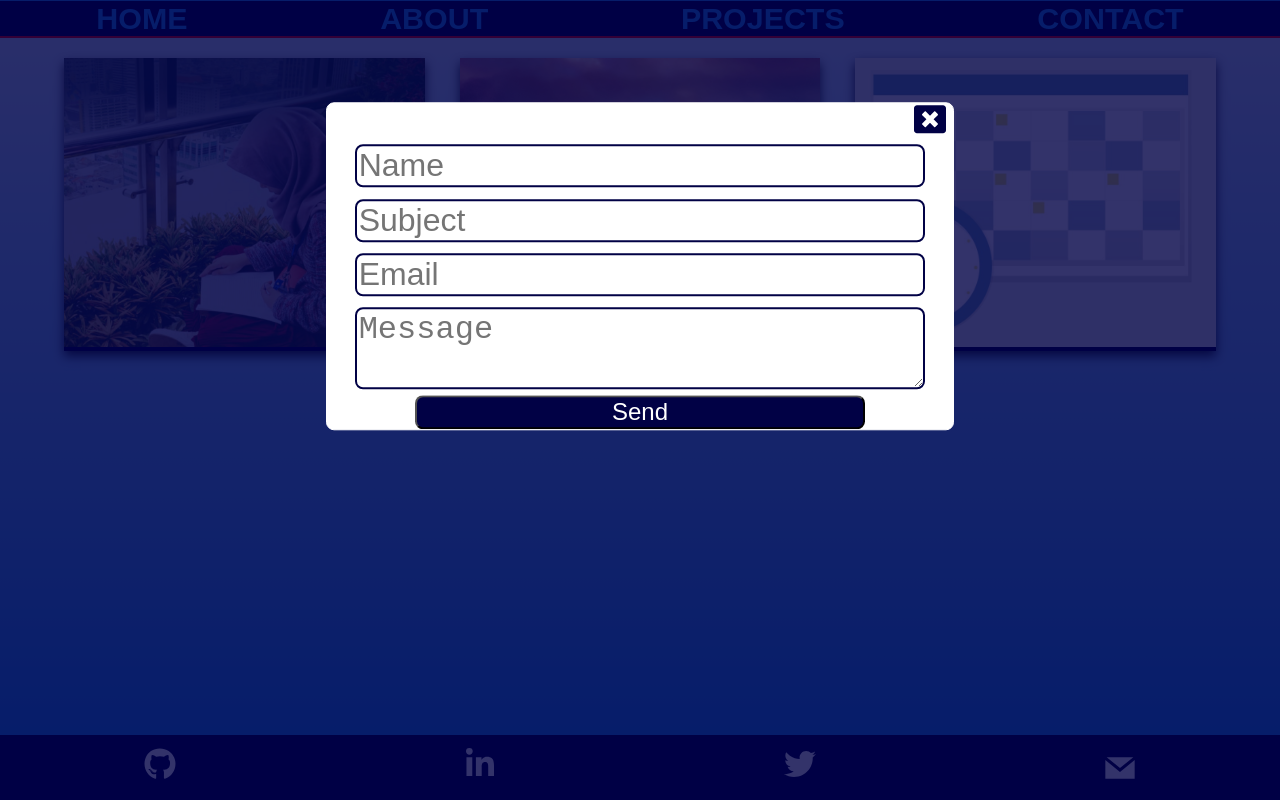
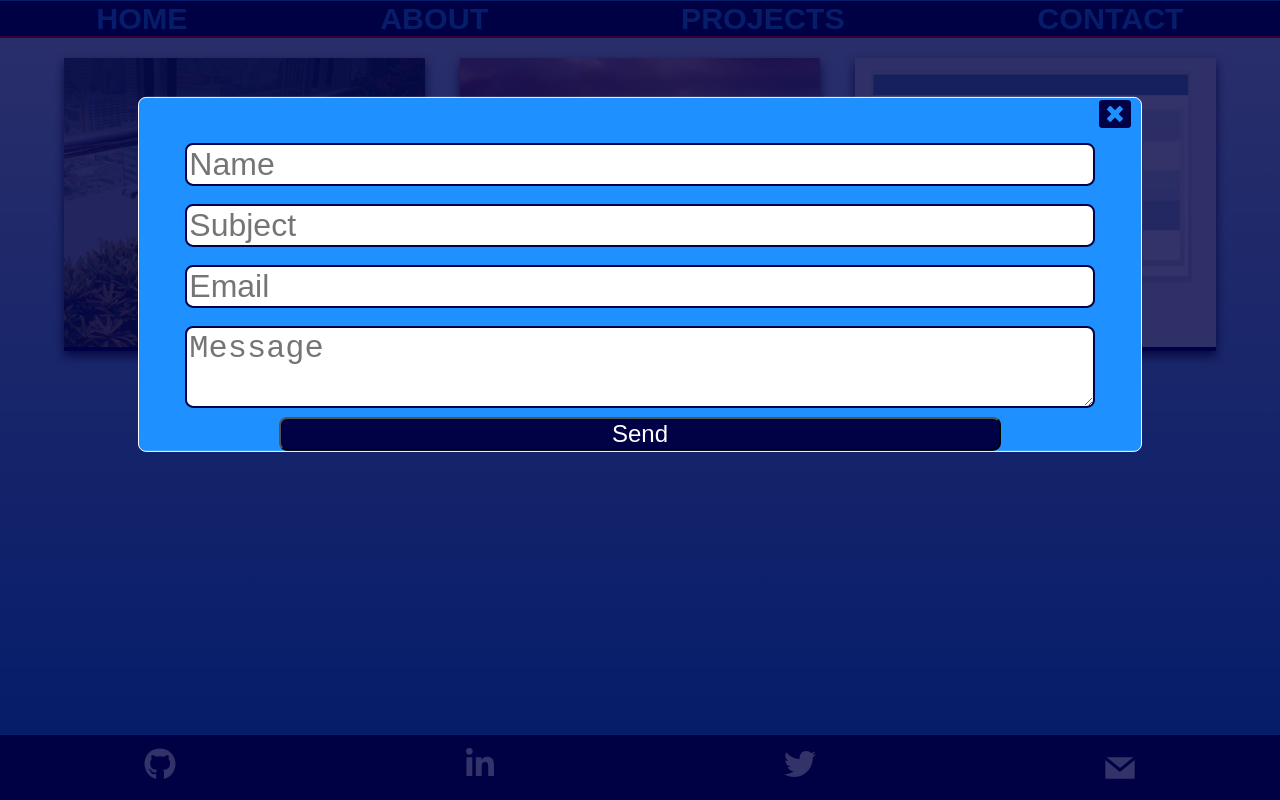
Before and after one commit to J2Macwilliams/NewPortfolio, a React (Create React App) app: page / in a window 1280 px wide. Both pictures are taken after a click on the icon 1120 px from the left and 2551 px from the top of the page. Shown: the part 1784-2584 px from the top of the page. Built offline with nearby package versions, Linux system fonts and the light colour scheme.

Commit message:
add styling to modal

```diff
--- a/src/Components/Style/Modal.css
+++ b/src/Components/Style/Modal.css
@@ -27,8 +27,8 @@
   z-index:4;
 }
 .modal {
-  width: 50%;
-  background-color: white;
+  width: 95%;
+  background-color:var(--med);
   display: flex;
   flex-direction: column;
   box-sizing: border-box;
@@ -40,8 +40,8 @@
   z-index:5;
 
 }
-@media only screen and (max-width: 468px){
+@media only screen and (min-width: 1024px){
   .modal{
-  width: 95%;
+  width: 80%;
 }
 }
```
